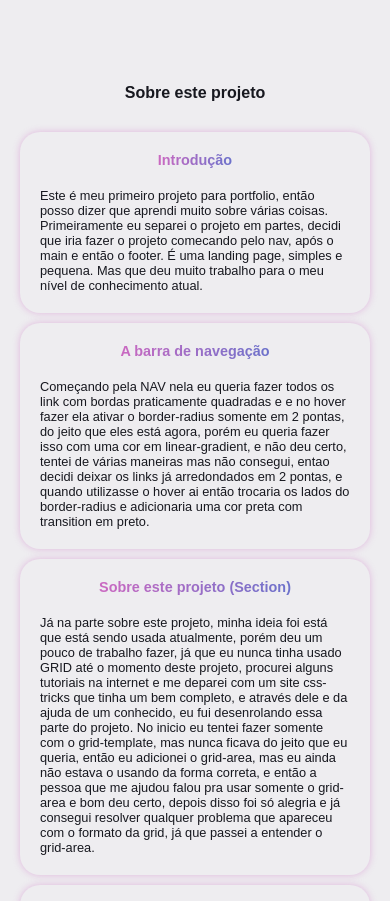
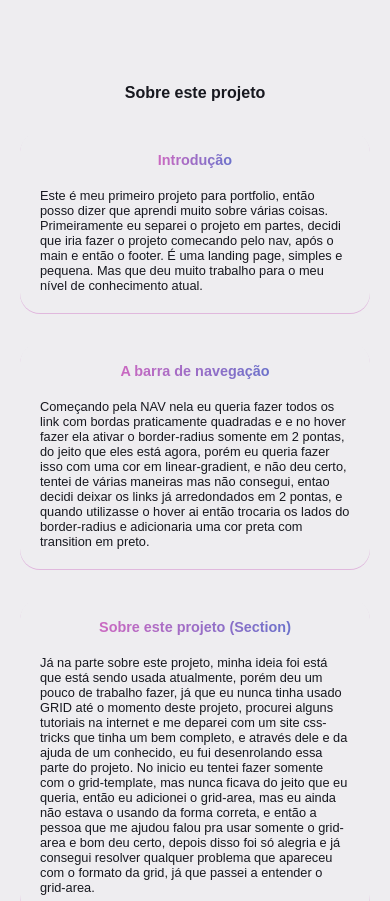
Before and after one commit to iGetSilly/Projeto-Landing-page, a plain HTML site: page index.html in a window 390 px wide. Shown: the part 780-1681 px from the top of the page. Drawn offline with nearby package versions, Linux system fonts and the light colour scheme.

Commit message:
Atualizacao media querie .card

```diff
--- a/css/index.css
+++ b/css/index.css
@@ -114,6 +114,7 @@ body {
     flex-direction: column;
     justify-content: center;
     align-items: center;
+
 }
 
 .sobre_este_projeto_h1 {
--- a/css/media_queries.css
+++ b/css/media_queries.css
@@ -43,4 +43,9 @@
     .style_h3 {
         font-size: 0.9em;
     }
+
+    .card {
+        box-shadow: 0 1px 0px #cb69c167;
+        margin-bottom: 20px;
+    }
 }
```
